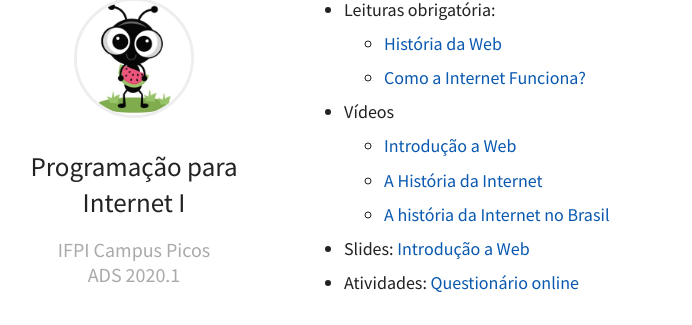
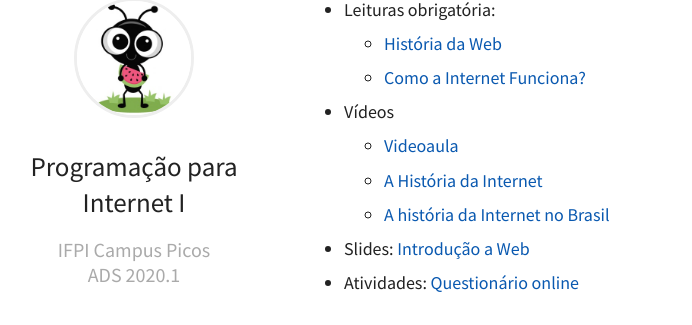
Before and after one commit to jesielviana/web-dev, a Jekyll site: the page built from aulas.md, in a window 1280 px wide and 900 px high, scrolled down 351 px. Shown: the part 126-451 px from the top of the window, without its empty margins (51-743 px from the left). Built offline with Jekyll 4.4.1, drawn with Linux system fonts in a browser that asks for light colours.

Commit message:
update lecture 00

```diff
--- a/aulas.md
+++ b/aulas.md
@@ -18,7 +18,7 @@ date:   2020-03-04 21:03:36 +0530
   - [História da Web](https://www.tecmundo.com.br/historia/1778-a-world-wide-web-completa-20-anos-conheca-como-ela-surgiu.htm)
   - [Como a Internet Funciona?](https://developer.mozilla.org/pt-BR/docs/Learn/Common_questions/Como_a_internet_funciona)
 - Vídeos
-  - [Introdução a Web](https://www.youtube.com/watch?v=2Z-9OAB9eLQ)
+  - [Videoaula](https://www.youtube.com/watch?v=2Z-9OAB9eLQ)
   - [A História da Internet](https://www.youtube.com/watch?v=pKxWPo73pX0)
   - [A história da Internet no Brasil](https://www.youtube.com/watch?v=k_inQhpKprg)
 - Slides: [Introdução a Web](/web-dev/slides/aula-01)
```
